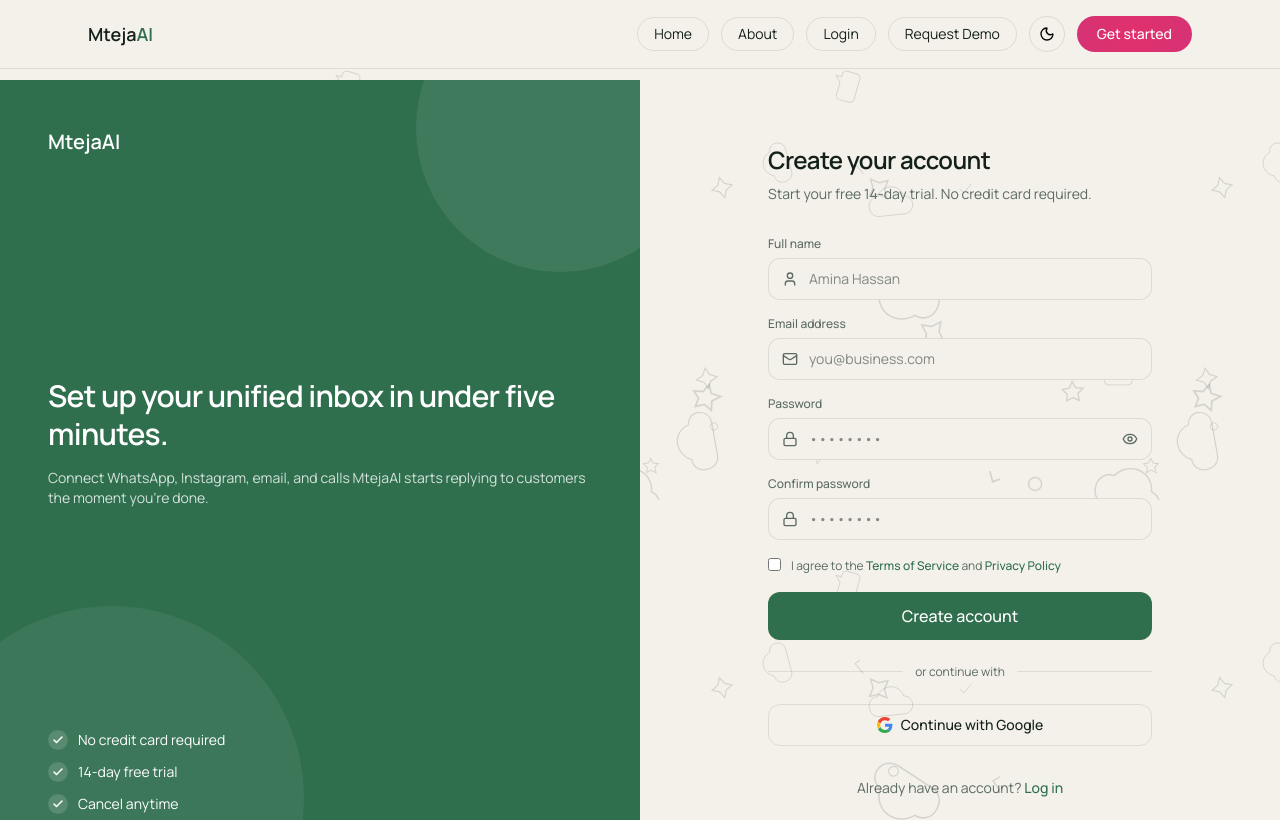
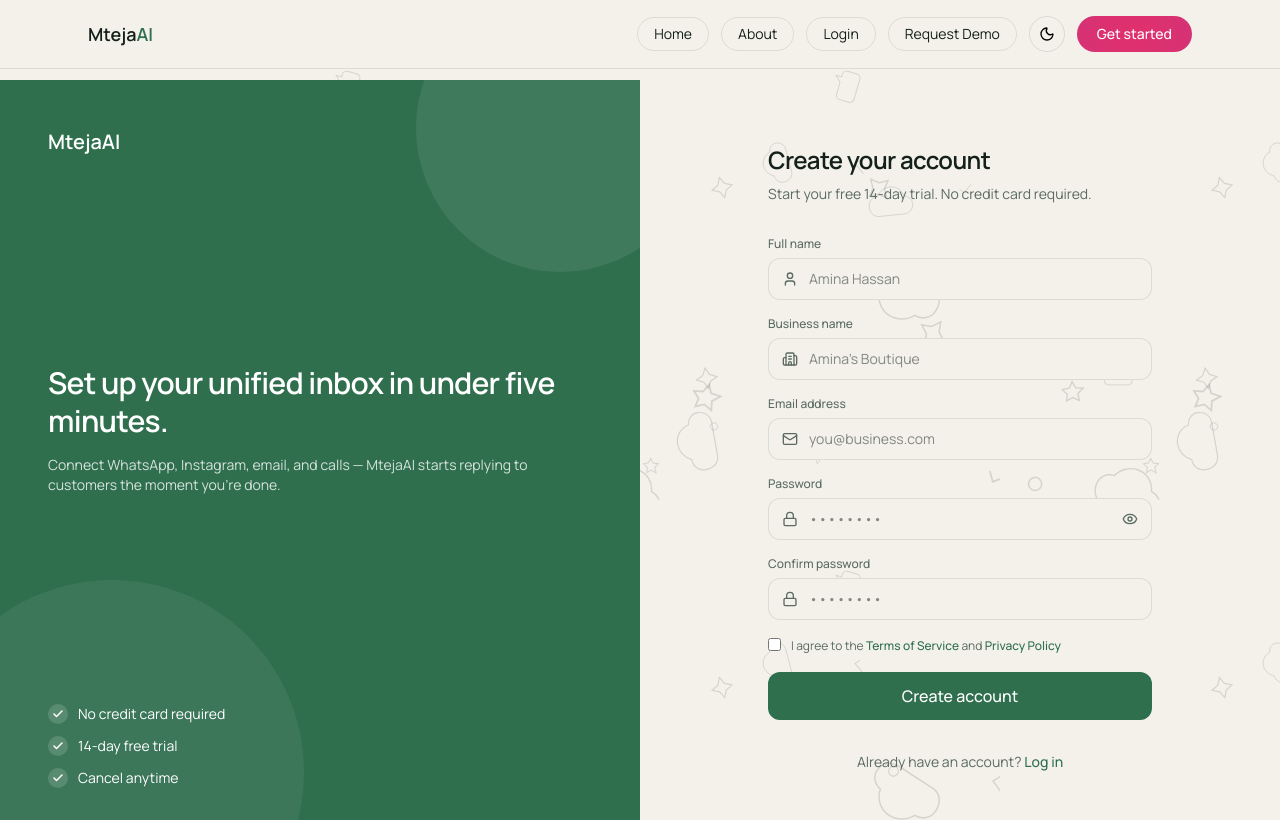
Before and after one commit to willy7890/Mteja-AI, a React (Vite) app in the folder frontend/: page /signup in a window 1280 px wide. Shown: the top 820 px of the page. Built offline with nearby package versions, Linux system fonts and the light colour scheme.

Commit message:
feat:adding backend login logic

```diff
--- a/frontend/src/Pages/SignupPage.jsx
+++ b/frontend/src/Pages/SignupPage.jsx
@@ -1,16 +1,19 @@
 import { useState } from 'react';
-import { Link } from 'react-router-dom';
-import { Eye, EyeOff, Mail, Lock, User, Loader2, Check } from 'lucide-react';
+import { Link, useNavigate } from 'react-router-dom';
+import { Eye, EyeOff, Mail, Lock, User, Building2, Loader2, Check } from 'lucide-react';
+import { apiPost } from '../api/client';
 
 function isValidEmail(value) {
   return /^[^\s@]+@[^\s@]+\.[^\s@]+$/.test(value);
 }
 
 function SignupPage({ t }) {
+  const navigate = useNavigate();
   const [showPassword, setShowPassword] = useState(false);
   const [focused, setFocused] = useState(null);
 
   const [name, setName] = useState('');
+  const [organizationName, setOrganizationName] = useState('');
   const [email, setEmail] = useState('');
   const [password, setPassword] = useState('');
   const [confirmPassword, setConfirmPassword] = useState('');
@@ -18,7 +21,7 @@
 
   const [errors, setErrors] = useState({});
   const [isSubmitting, setIsSubmitting] = useState(false);
-  const [submitted, setSubmitted] = useState(false);
+  const [submitError, setSubmitError] = useState('');
 
   const inputStyle = (fieldName, hasError) => ({
     background: t.bg,
@@ -31,6 +34,7 @@
   function validate() {
     const next = {};
     if (!name.trim()) next.name = 'Name is required.';
+    if (!organizationName.trim()) next.organizationName = 'Business name is required.';
 
     if (!email.trim()) next.email = 'Email is required.';
     else if (!isValidEmail(email)) next.email = 'Enter a valid email address.';
@@ -45,23 +49,34 @@
     return next;
   }
 
-  function handleSubmit(e) {
+  async function handleSubmit(e) {
     e.preventDefault();
+    setSubmitError('');
+
     const foundErrors = validate();
     setErrors(foundErrors);
     if (Object.keys(foundErrors).length > 0) return;
 
     setIsSubmitting(true);
-    setSubmitted(false);
 
-    // INTEGRATION POINT — replace with a real signup API call once the
-    // integration branch is ready:
-    //   fetch('https://your-api.com/signup', { method: 'POST', ... })
-    setTimeout(() => {
+    try {
+      // The register endpoint returns the created user record, NOT an
+      // auth token — so there's no auto-login here. The user has to log
+      // in separately right after, which is why we redirect to /login
+      // instead of a dashboard.
+      await apiPost('/api/v1/auth/register', {
+        email,
+        full_name: name,
+        password,
+        organization_name: organizationName,
+      });
+
+      navigate('/login', { state: { justSignedUp: true } });
+    } catch (err) {
+      setSubmitError(err.message || 'Something went wrong. Please try again.');
+    } finally {
       setIsSubmitting(false);
-      setSubmitted(true);
-      console.log('Signup form submitted (no backend wired yet):', { name, email, password });
-    }, 1200);
+    }
   }
 
   return (
@@ -91,7 +106,7 @@
             Set up your unified inbox in under five minutes.
           </h2>
           <p className="text-sm opacity-80" style={{ color: t.accentText }}>
-            Connect WhatsApp, Instagram, email, and calls MtejaAI starts
+            Connect WhatsApp, Instagram, email, and calls — MtejaAI starts
             replying to customers the moment you're done.
           </p>
         </div>
@@ -120,13 +135,12 @@
             Start your free 14-day trial. No credit card required.
           </p>
 
-          {submitted && (
+          {submitError && (
             <div
               className="mb-5 px-4 py-3 rounded-xl text-sm"
-              style={{ background: `${t.accent}1A`, color: t.accent }}
+              style={{ background: 'rgba(229,72,77,0.1)', color: '#E5484D' }}
             >
-              Form validated and submitted no backend connected yet, so no
-              account was actually created. Check the console for the captured values.
+              {submitError}
             </div>
           )}
 
@@ -149,6 +163,26 @@
                 />
               </div>
               {errors.name && <p className="text-xs mt-1.5" style={{ color: '#E5484D' }}>{errors.name}</p>}
+            </div>
+
+            <div>
+              <label className="text-xs font-medium block mb-1.5" style={{ color: t.muted }}>
+                Business name
+              </label>
+              <div className="relative">
+                <Building2 size={16} className="absolute left-3.5 top-1/2 -translate-y-1/2" style={{ color: t.muted }} />
+                <input
+                  type="text"
+                  value={organizationName}
+                  onChange={(e) => setOrganizationName(e.target.value)}
+                  placeholder="Amina's Boutique"
+                  onFocus={() => setFocused('organizationName')}
+                  onBlur={() => setFocused(null)}
+                  className="w-full pl-10 pr-4 py-2.5 rounded-xl text-sm outline-none transition-colors"
+                  style={inputStyle('organizationName', !!errors.organizationName)}
+                />
+              </div>
+              {errors.organizationName && <p className="text-xs mt-1.5" style={{ color: '#E5484D' }}>{errors.organizationName}</p>}
             </div>
 
             <div>
@@ -254,25 +288,6 @@
             </button>
           </form>
 
-          <div className="flex items-center gap-3 my-6">
-            <div className="flex-1 h-px" style={{ background: t.border }} />
-            <span className="text-xs" style={{ color: t.muted }}>or continue with</span>
-            <div className="flex-1 h-px" style={{ background: t.border }} />
-          </div>
-
-          <button
-            className="w-full py-2.5 rounded-xl font-medium text-sm flex items-center justify-center gap-2 transition-colors"
-            style={{ border: `1px solid ${t.border}`, color: t.text }}
-          >
-            <svg width="16" height="16" viewBox="0 0 48 48">
-              <path fill="#EA4335" d="M24 9.5c3.5 0 6.6 1.2 9.1 3.6l6.8-6.8C35.9 2.4 30.4 0 24 0 14.6 0 6.5 5.4 2.5 13.2l7.9 6.1C12.3 13.1 17.7 9.5 24 9.5z"/>
-              <path fill="#4285F4" d="M46.5 24.5c0-1.6-.1-3.1-.4-4.5H24v9h12.6c-.5 3-2.2 5.5-4.7 7.2l7.3 5.7c4.3-4 6.8-9.8 6.8-17.4z"/>
-              <path fill="#FBBC05" d="M10.4 28.3A14.4 14.4 0 0 1 9.6 24c0-1.5.3-3 .7-4.3l-7.9-6.1A24 24 0 0 0 0 24c0 3.9.9 7.5 2.5 10.7l7.9-6.4z"/>
-              <path fill="#34A853" d="M24 48c6.5 0 11.9-2.1 15.9-5.8l-7.3-5.7c-2 1.4-4.7 2.3-8.6 2.3-6.3 0-11.7-3.6-13.6-8.8l-7.9 6.4C6.5 42.6 14.6 48 24 48z"/>
-            </svg>
-            Continue with Google
-          </button>
-
           <p className="text-center text-sm mt-8" style={{ color: t.muted }}>
             Already have an account?{' '}
             <Link to="/login" className="font-medium" style={{ color: t.accent }}>
```
